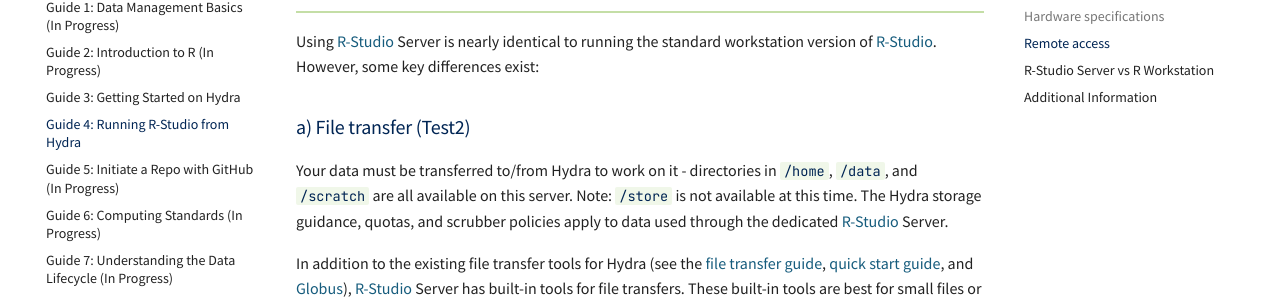
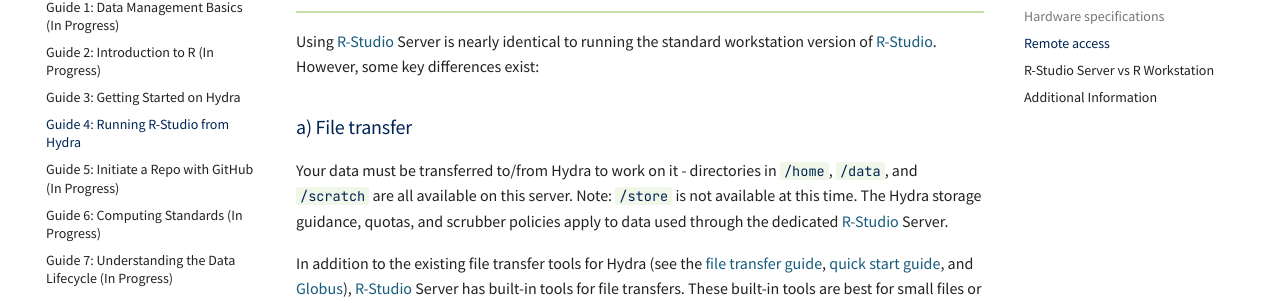
Before and after one commit to Smithsonian/NZCBI-DataComputingDocs, an MkDocs documentation site: the page built from docs/RStudio-Hydra.md, in a window 1280 px wide and 900 px high, scrolled down 3228 px. Shown: the part 146-452 px from the top of the window. Built offline with MkDocs 1.6.1 and Material for MkDocs 9.7.7, drawn with Linux system fonts in a browser that asks for light colours; comment, search, counter and statistics services are not loaded; some of the changed text lies outside the part shown.

```diff
--- a/docs/RStudio-Hydra.md
+++ b/docs/RStudio-Hydra.md
@@ -59,7 +59,7 @@
 
 Using [R-Studio](https://posit.co/download/rstudio-desktop) Server is nearly identical to running the standard workstation version of [R-Studio](https://posit.co/download/rstudio-desktop). However, some key differences exist:
 
-### a) File transfer (Test2)
+### a) File transfer
 Your data must be transferred to/from Hydra to work on it - directories in `/home`, `/data`, and `/scratch` are all available on this server. Note: `/store` is not available at this time. The Hydra storage guidance, quotas, and scrubber policies apply to data used through the dedicated [R-Studio](https://posit.co/download/rstudio-desktop) Server.
 
 In addition to the existing file transfer tools for Hydra (see the [file transfer guide](https://confluence.si.edu/spaces/HPC/pages/163152227/Transferring+Files+to+from+Hydra), [quick start guide](https://confluence.si.edu/spaces/HPC/pages/163152218/Quick+Start+Guide), and [Globus](https://smithsonian.github.io/globus-docs/)), [R-Studio](https://posit.co/download/rstudio-desktop) Server has built-in tools for file transfers. These built-in tools are best for small files or quick edits. For large files or large file sets consider other file transfer tools.
@@ -91,7 +90,6 @@
 Use “Quit Session...” from the Session or File menu.
 ![Session](assets/Session.png)
 
-
 **One Session limit**
 
 [R-Studio](https://posit.co/download/rstudio-desktop) Server only allows one [R](https://cran.r-project.org/) session per user. This means that if you have an existing session and log in to the server via a browser, control of that session will switch to the current browser. There is not a way to have more than one browser window open with different [R-Studio](https://posit.co/download/rstudio-desktop)  and [R](https://cran.r-project.org/) sessions.
```
Also changed, not shown: other parts of docs/RStudio-Hydra.md (+1 -2 lines).
